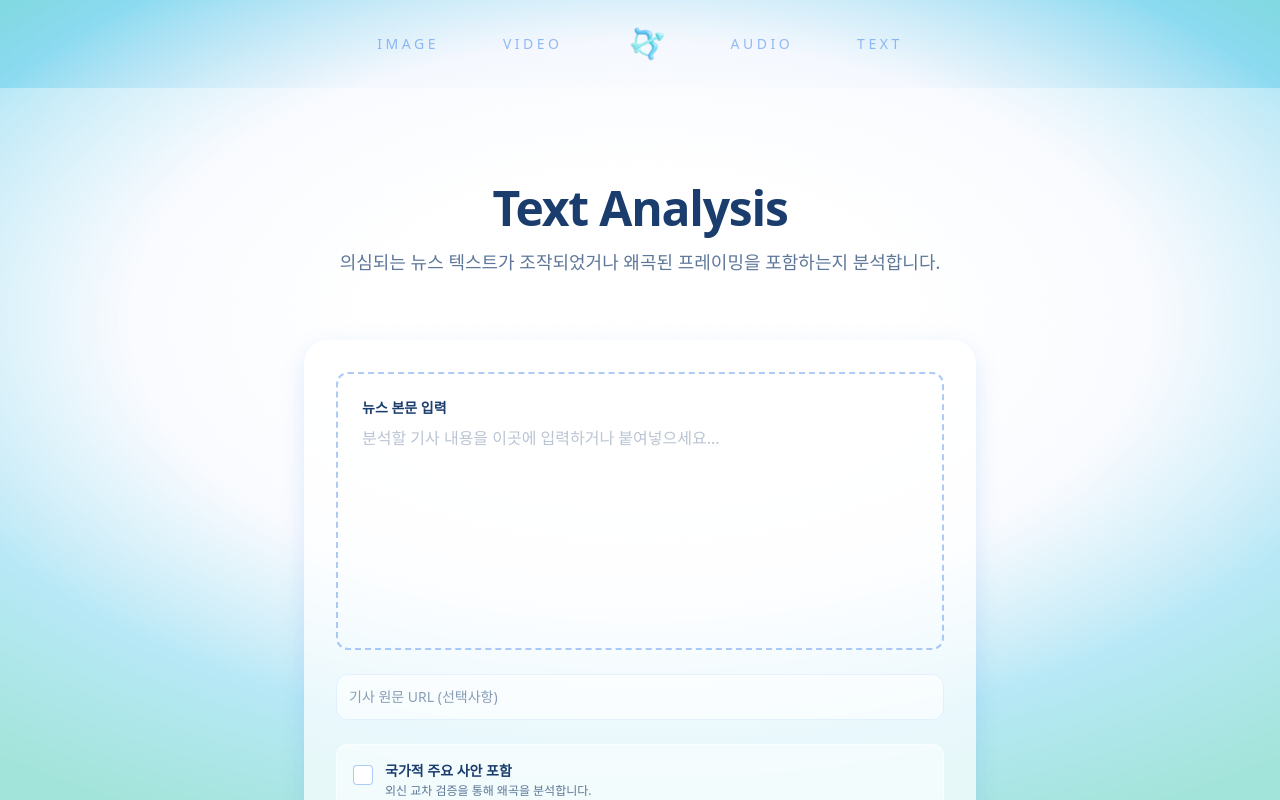
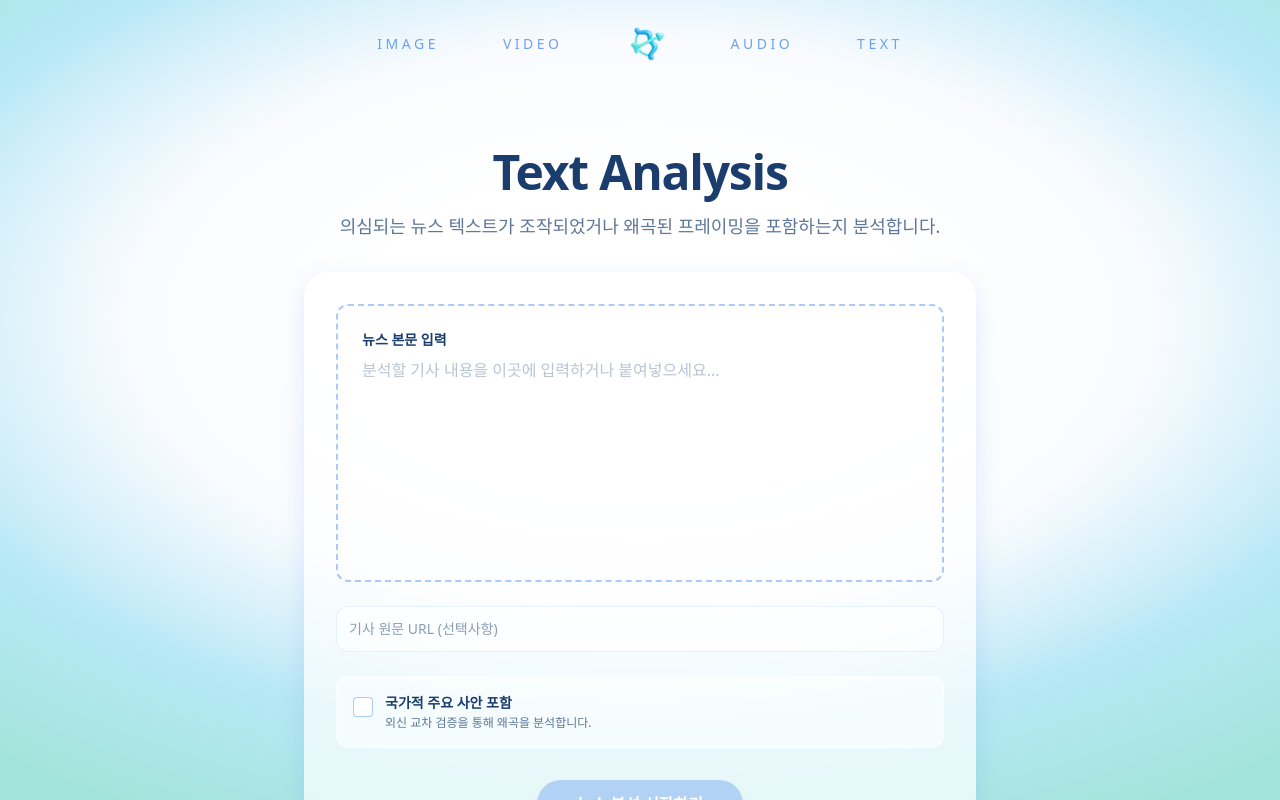
Before and after one commit to 2026-PoC-AI/frontend, a React (Vite) app: page /text in a window 1280 px wide. Built offline with nearby package versions, Linux system fonts and the light colour scheme; no server answers.

Commit message:
style: 타이틀 하단 여백 조정 및 레이아웃 최적화 - mb-16(64px)을 mb-4(16px)로 수정하여 타이틀과 폼 사이 간격 최적화 - Text Analysis 페이지 내 시각적 가독성 개선

```diff
--- a/src/pages/text/TextPage.jsx
+++ b/src/pages/text/TextPage.jsx
@@ -32,17 +32,10 @@ export default function TextPage() {
   };
 
   return (
-    <div className="min-h-screen bg-paper relative overflow-x-hidden">
-      {/* 1. 배경 그라데이션 */}
-      <div
-        className="fixed inset-0 pointer-events-none"
-        style={{
-          background: `radial-gradient(ellipse 80% 70% at 50% 40%, var(--color-paper) 0%, rgba(255,255,255,0.95) 25%, color-mix(in srgb, var(--color-primary-soft) 30%, transparent) 50%, color-mix(in srgb, var(--color-primary-sky) 40%, transparent) 75%, color-mix(in srgb, var(--color-primary-mint) 45%, transparent) 100%)`
-        }}
-      />
 
-      <main className="relative z-10 px-6 pt-24 pb-20 max-w-4xl mx-auto">
-        <div className="text-center mb-16 animate-fade-up">
+
+    <main className="relative px-6 pt-15 pb-32 max-w-4xl mx-auto overflow-hidden">
+        <div className="text-center mb-8 animate-fade-up">
           <h1 className="text-5xl font-extrabold text-text-main mb-4 tracking-tight font-noto">
             Text Analysis
           </h1>
@@ -51,7 +44,8 @@ export default function TextPage() {
           </p>
         </div>
 
-        <div className="transition-all duration-500">
+
+        <div className="transition-all duration-500 mt-3">
           {status === "idle" && (
             <div className="animate-fade-up">
               <TextAnalyzeForm onAnalysisStart={handleAnalysisStart} loading={loading} />
@@ -93,6 +87,6 @@ export default function TextPage() {
           )}
         </div>
       </main>
-    </div>
+
   );
 }
```
